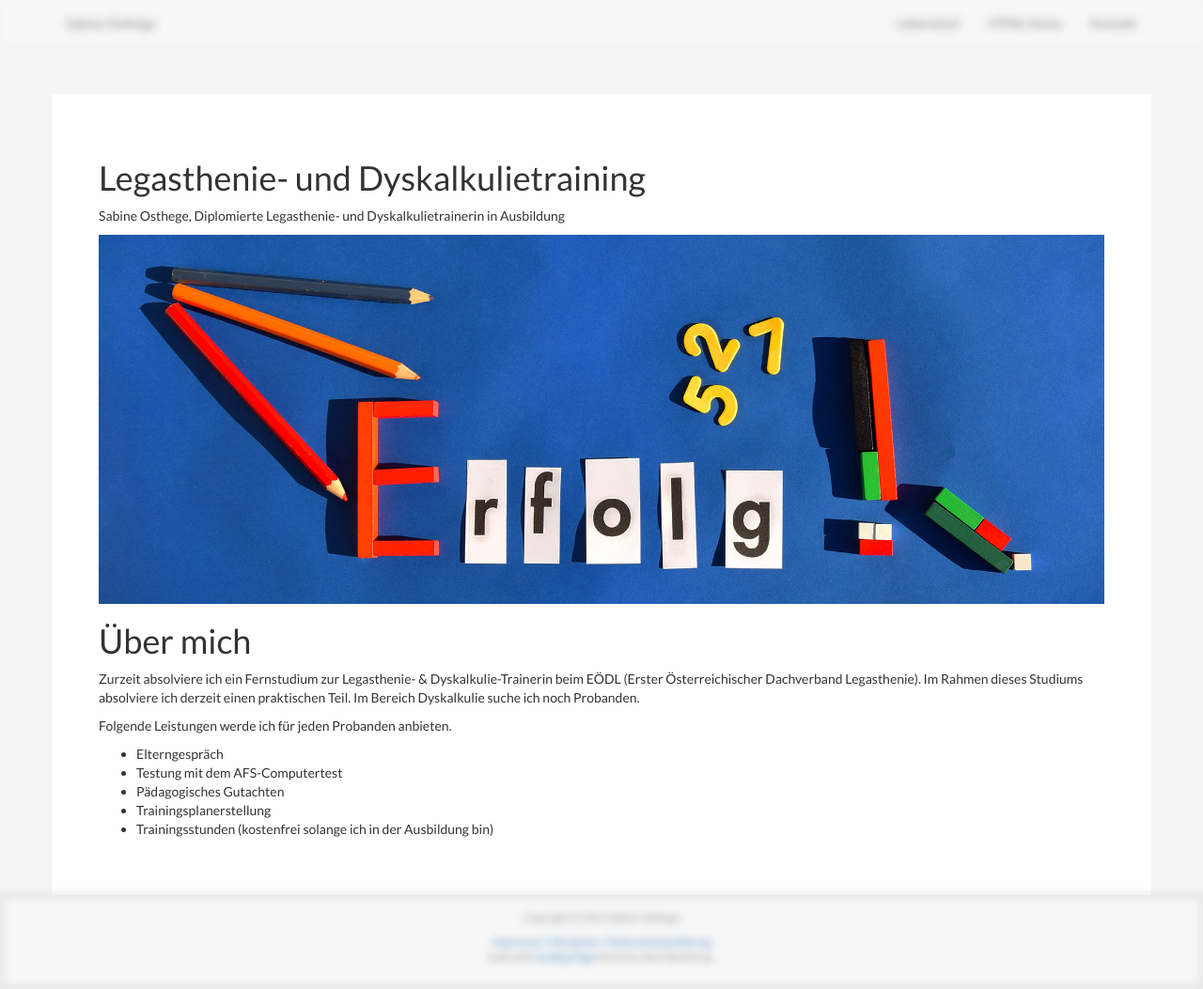
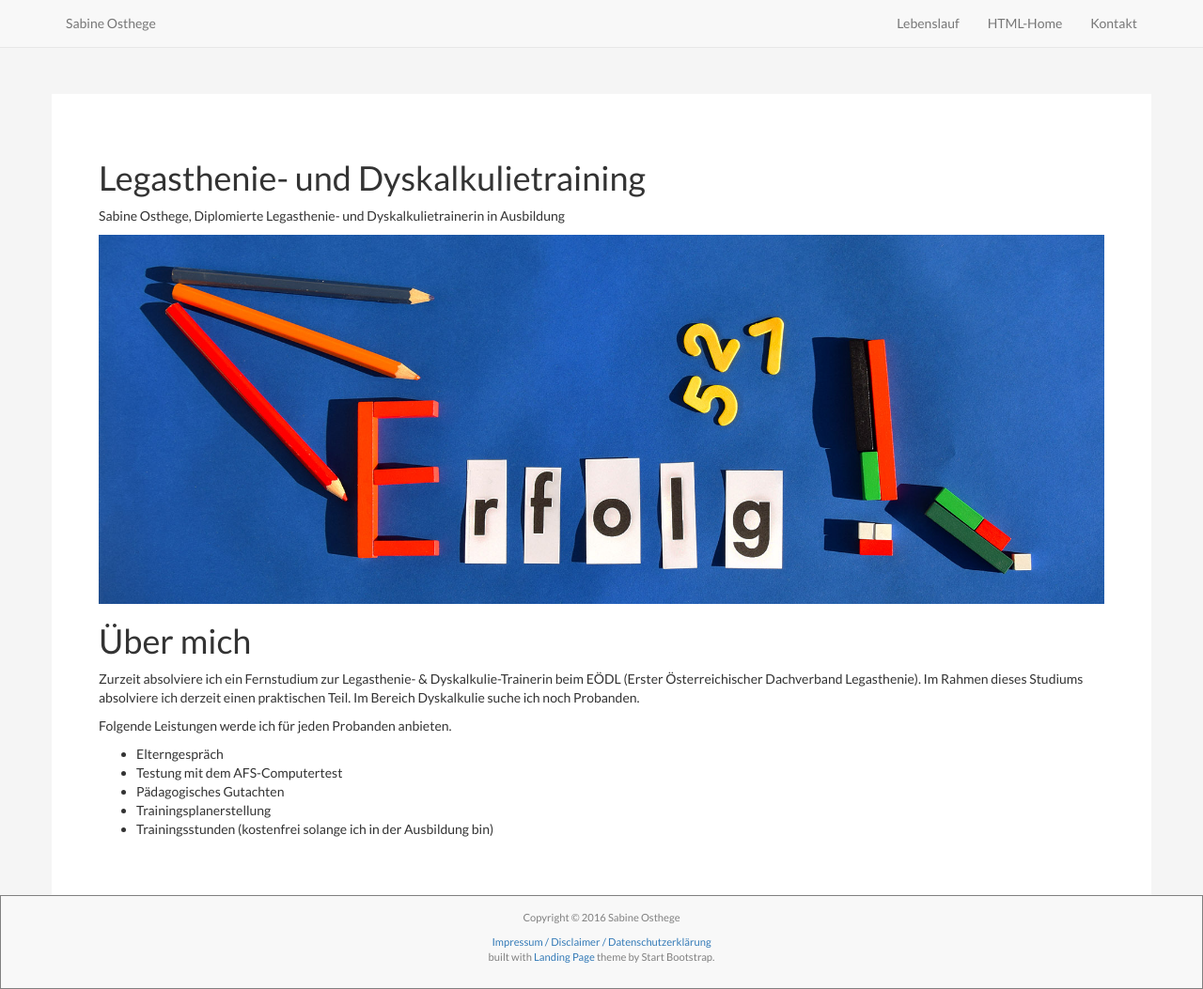
Before and after one commit to sabineosthege/sabineosthege.github.io, a Jekyll site: the page built from index.md, in a window 1280 px wide and 1053 px high. Shown: the whole window at 94% size. Built offline with Jekyll 4.4.1, drawn with Linux system fonts in a browser that asks for light colours; nearby versions of some CDN libraries.

Commit message:
Update landing-page.css

```diff
--- a/css/landing-page.css
+++ b/css/landing-page.css
@@ -175,15 +175,6 @@
     }
 }
 
-.navbar {
-    background-color: rgba(248, 248, 248, 0.8);
-    -webkit-filter: blur(5px);
-    -moz-filter: blur(5px);
-    -o-filter: blur(5px);
-    -ms-filter: blur(5px);
-    filter: blur(5px);
-}
-
 footer {
     background-color: #f8f8f8;
     border: 1px solid !important;
```
